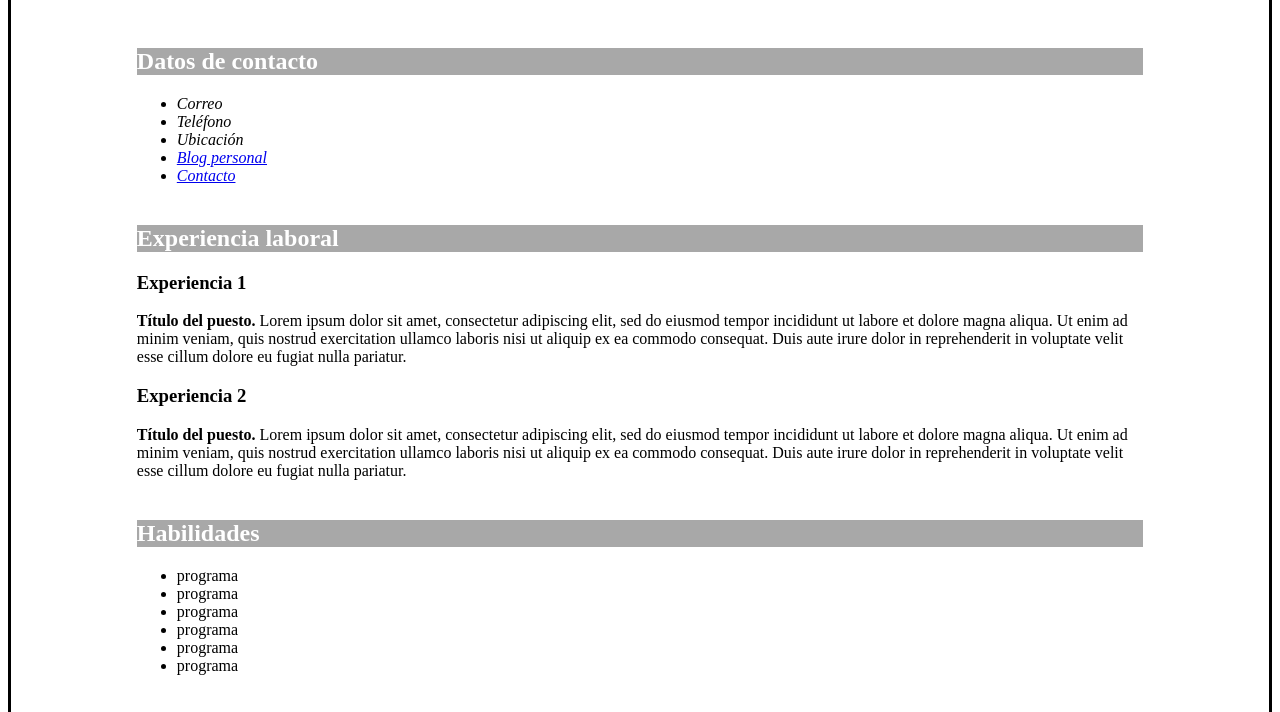
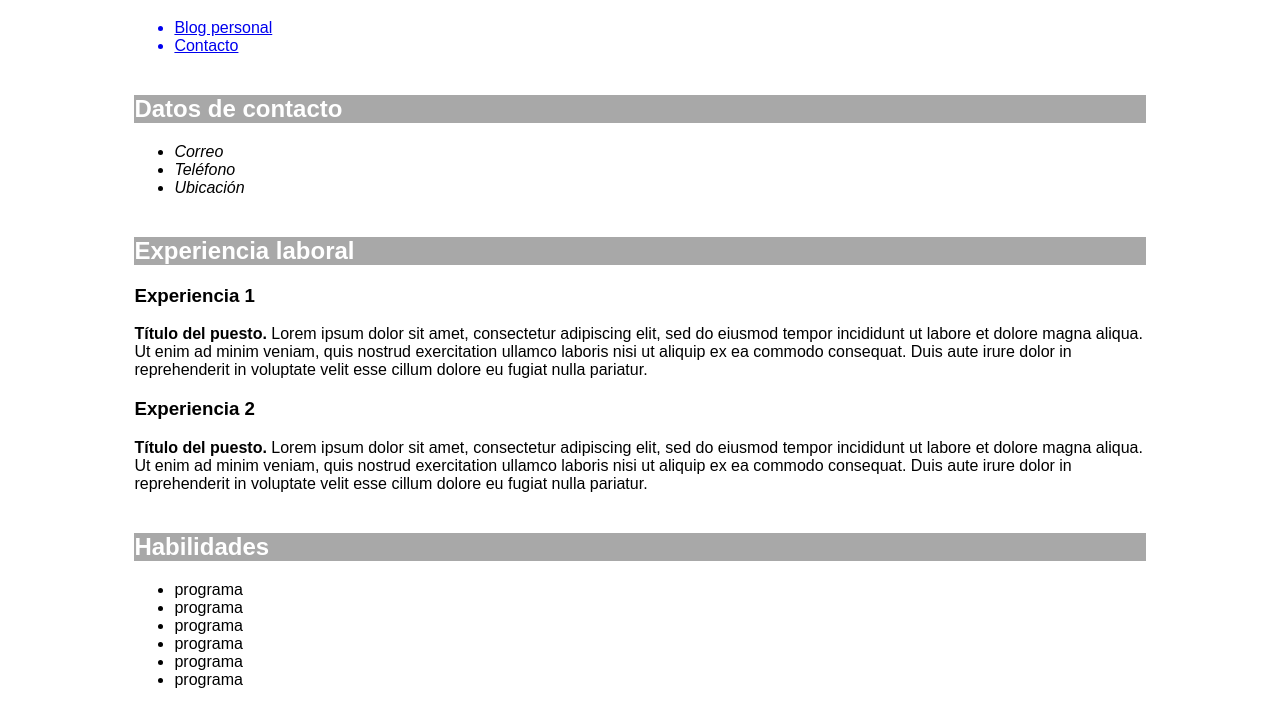
Before and after one commit to Samcp02/Curriculum, a plain HTML site: page src/index.html in a window 1280 px wide. Shown: the part 147-859 px from the top of the page. Drawn offline with Linux system fonts and the light colour scheme; files whose address does not match are found by name.

Commit message:
Cambios estructura archivos

```diff
--- a/src/index.html
+++ b/src/index.html
@@ -19,14 +19,18 @@
             <h1>Curriculum</h1>
             <img src="https://static1.abc.es/media/play/2018/08/22/homer-simpson-kJU--1248x698@abc.JPG" alt="Photo profile">
     </header>
+    <nav>
+        <ul>
+            <a href="./blog.html"><li>Blog personal</li></a>
+            <a href="./contact.html"><li>Contacto</li></a>
+        </ul>
+    </nav>
     <section>
         <h2 class="subtitle">Datos de contacto</h2>
         <ul class="contact">
             <li>Correo</li>
             <li>Teléfono</li>
             <li>Ubicación</li>
-            <li><a href="/src/blog.html">Blog personal</a></li>
-            <li><a href="/src/contact.html">Contacto</a></li>
         </ul>
     </section>
     <section>
--- a/src/styles/style.css
+++ b/src/styles/style.css
@@ -1,7 +1,7 @@
 body {
     display: flex;
     justify-content: center;
-    border: solid, black;
+    font-family: Arial, Helvetica, sans-serif;
 }
 
 .wrapper {
```
Also changed, not shown: src/contact.html (+1 -1 lines).
